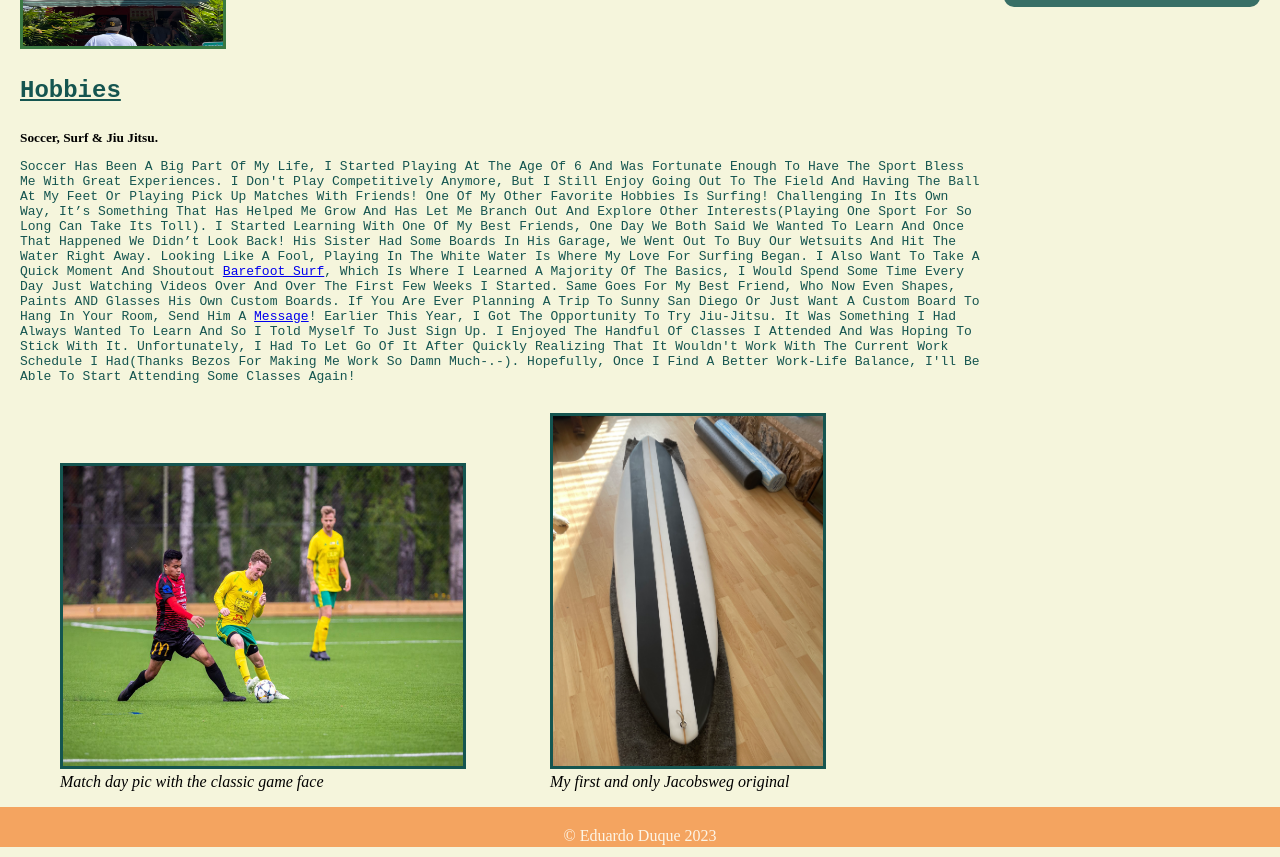
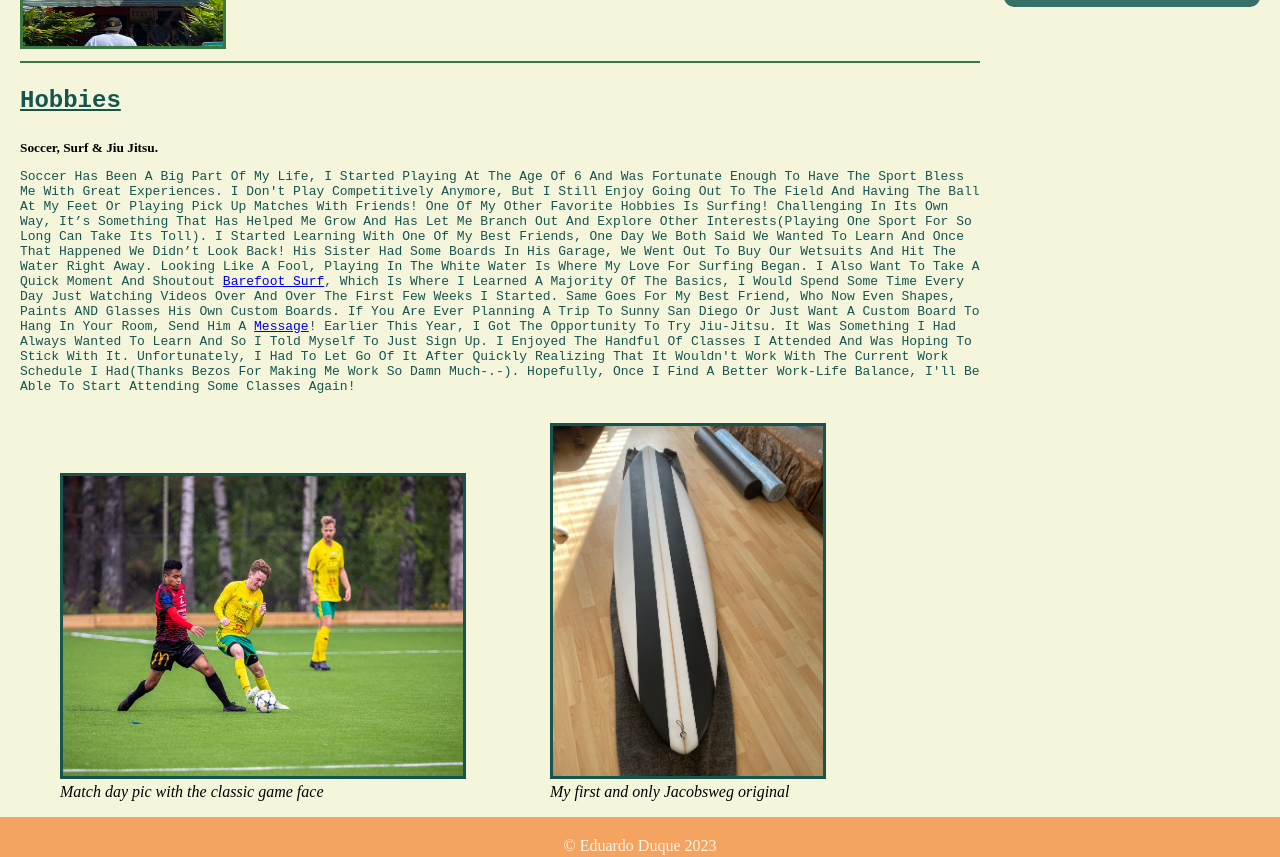
Before and after one commit to eduque22/eduardos-portfolio, a plain HTML site: page index.html in a window 1280 px wide. Shown: the part 1572-2429 px from the top of the page. Drawn offline with Linux system fonts and the light colour scheme.

Commit message:
second commit

```diff
--- a/index.html
+++ b/index.html
@@ -90,6 +90,7 @@
                     <div class='desc'>Oahu, HI</div>
                     </div>
                 </div>
+                <hr class='styled'>
             <article class="main-article">
                 <h3>Hobbies</h3>
                 <strong><small>Soccer, Surf & Jiu Jitsu.</small></strong>
```
